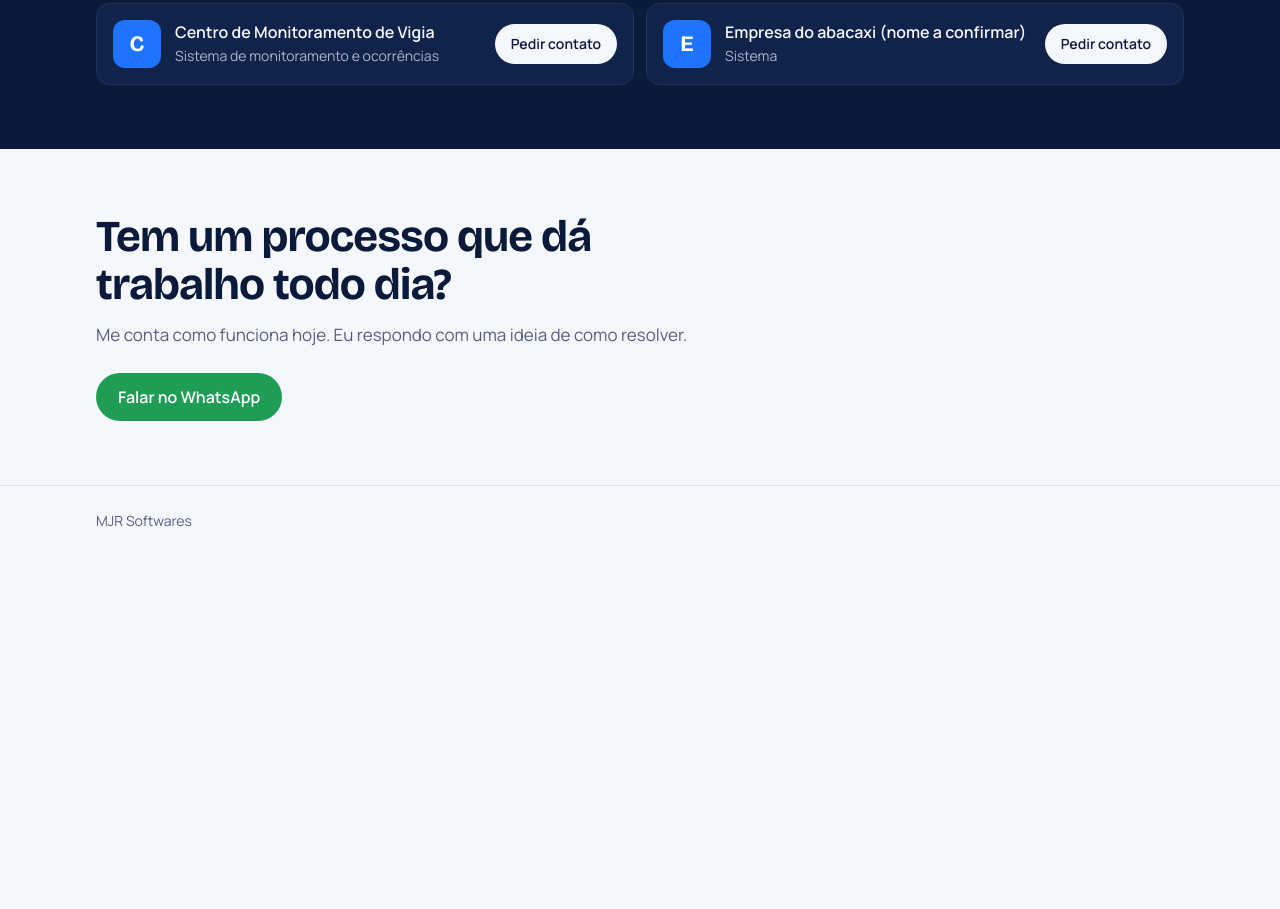
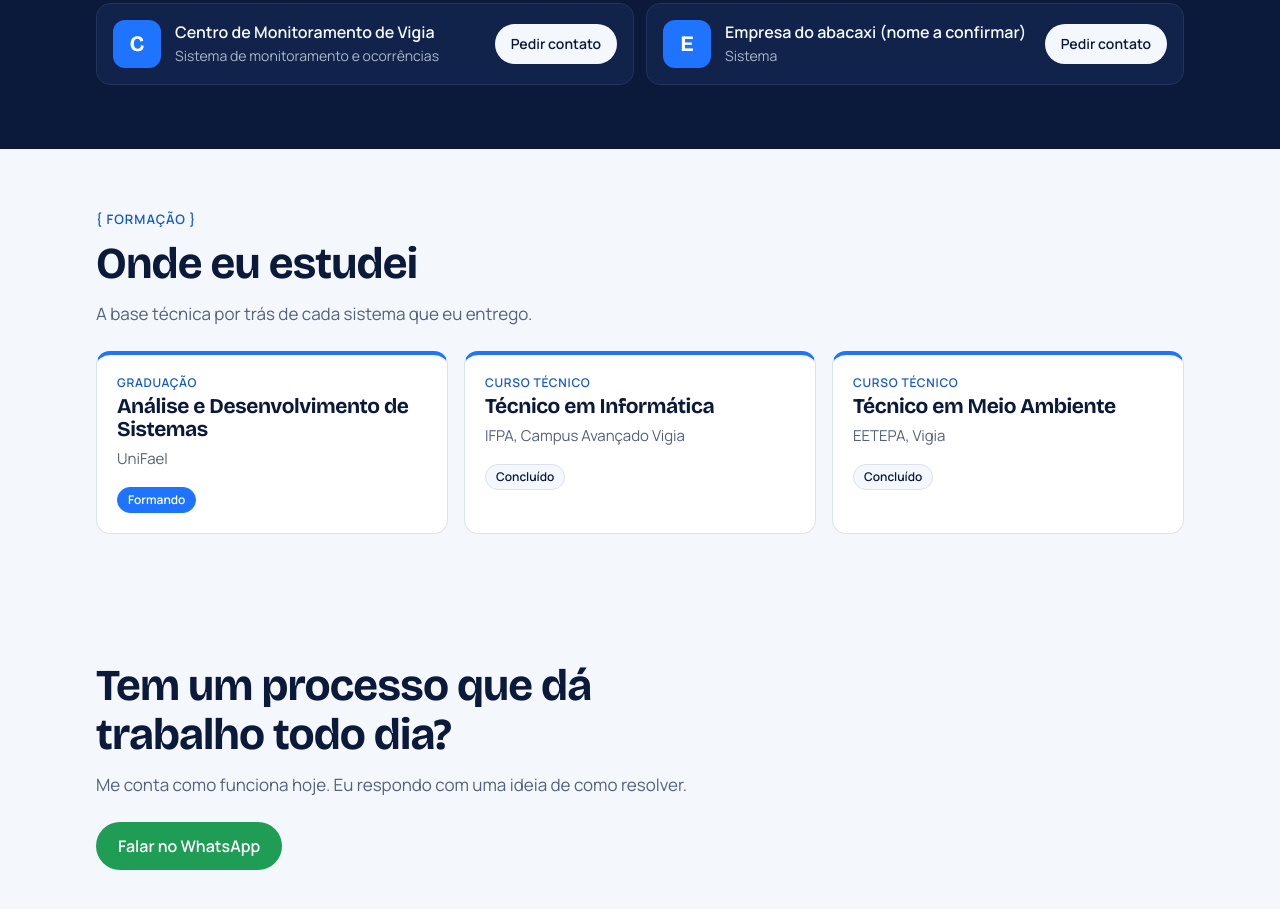
Before and after one commit to RelampagoMarkinho/MeuPortifolio, a website with bundled scripts: page public/index.html in a window 1280 px wide. Shown: the part 3357-4266 px from the top of the page. Before the commit the page ends 3913 px from the top, so only its background shows below. Built offline with nearby package versions, Linux system fonts and the light colour scheme.

Commit message:
Seção Formação: ADS (UniFael), Técnico em Informática (IFPA Vigia), Técnico em Meio Ambiente (EETEPA Vigia)
Co-Authored-By: Claude Opus 5.5 <noreply@anthropic.com>

```diff
--- a/public/app.js
+++ b/public/app.js
@@ -1,4 +1,4 @@
-import { WHATSAPP, trabalhos, referencias } from "./data.js";
+import { WHATSAPP, trabalhos, referencias, formacao } from "./data.js";
 import { linkWhats, mensagemReferencia, MENSAGEM_CONTATO } from "./links.js";
 
 const categoria = (t) => (t.tipo === "Site" ? "Site" : t.tipo === "Sistema" ? "Sistema" : "App");
@@ -65,7 +65,20 @@ function referencia(r) {
   );
 }
 
+function itemFormacao(f) {
+  const andamento = f.situacao !== "Concluído";
+  return el(
+    "li",
+    { class: "form-item" },
+    el("p", { class: "tipo" }, f.nivel),
+    el("h3", {}, f.curso),
+    el("p", { class: "form-inst" }, f.instituicao),
+    el("span", { class: andamento ? "selo selo-andamento" : "selo" }, f.situacao)
+  );
+}
+
 document.getElementById("lista-trabalhos").append(...trabalhos.map(cartao));
+document.getElementById("lista-formacao").append(...formacao.map(itemFormacao));
 document.getElementById("lista-referencias").append(...referencias.map(referencia));
 document.getElementById("n-trabalhos").textContent = String(trabalhos.length);
 document.querySelectorAll('[data-whats="contato"]').forEach((a) => botaoWhats(a, MENSAGEM_CONTATO));
--- a/public/data.js
+++ b/public/data.js
@@ -101,6 +101,27 @@ export const trabalhos = [
   },
 ];
 
+export const formacao = [
+  {
+    curso: "Análise e Desenvolvimento de Sistemas",
+    nivel: "Graduação",
+    instituicao: "UniFael",
+    situacao: "Formando",
+  },
+  {
+    curso: "Técnico em Informática",
+    nivel: "Curso técnico",
+    instituicao: "IFPA, Campus Avançado Vigia",
+    situacao: "Concluído",
+  },
+  {
+    curso: "Técnico em Meio Ambiente",
+    nivel: "Curso técnico",
+    instituicao: "EETEPA, Vigia",
+    situacao: "Concluído",
+  },
+];
+
 export const referencias = [
   { empresa: "Juca Depósito de Água", servico: "Site da empresa" },
   { empresa: "Natehcia Advocacia", servico: "Sistema do escritório" },
--- a/public/index.html
+++ b/public/index.html
@@ -56,6 +56,15 @@
       </div>
     </section>
 
+    <section id="formacao" class="secao">
+      <div class="wrap">
+        <p class="rotulo">{ Formação }</p>
+        <h2>Onde eu estudei</h2>
+        <p class="sub">A base técnica por trás de cada sistema que eu entrego.</p>
+        <ol id="lista-formacao" class="formacao"></ol>
+      </div>
+    </section>
+
     <section id="contato" class="secao contato">
       <div class="wrap">
         <h2>Tem um processo que dá trabalho todo dia?</h2>
--- a/public/styles.css
+++ b/public/styles.css
@@ -115,6 +115,21 @@ a:focus-visible, button:focus-visible { outline: 3px solid var(--destaque); outl
   .btn-ref { width: 100%; }
 }
 
+/* Formação */
+.formacao { list-style: none; padding: 0; margin: 0; display: grid; gap: 16px; grid-template-columns: repeat(auto-fill, minmax(min(100%, 300px), 1fr)); }
+.form-item {
+  position: relative; background: var(--cartao); border: 1px solid var(--linha); border-radius: var(--raio);
+  padding: 22px 20px 20px; display: flex; flex-direction: column; gap: 6px;
+  border-top: 4px solid var(--destaque);
+}
+.form-item h3 { font-size: 21px; }
+.form-inst { margin: 0; color: var(--cinza); font-size: 15px; }
+.selo {
+  align-self: flex-start; margin-top: 10px; font: 600 12px/1 var(--texto);
+  padding: 6px 10px; border-radius: 999px; background: var(--papel); border: 1px solid var(--linha); color: var(--tinta);
+}
+.selo-andamento { background: var(--destaque); border-color: var(--destaque); color: #fff; }
+
 /* Contato */
 .contato { text-align: left; }
 .contato h2 { max-width: 18ch; }
```
Also changed, not shown: tests/check.mjs (+8 -1 lines).
